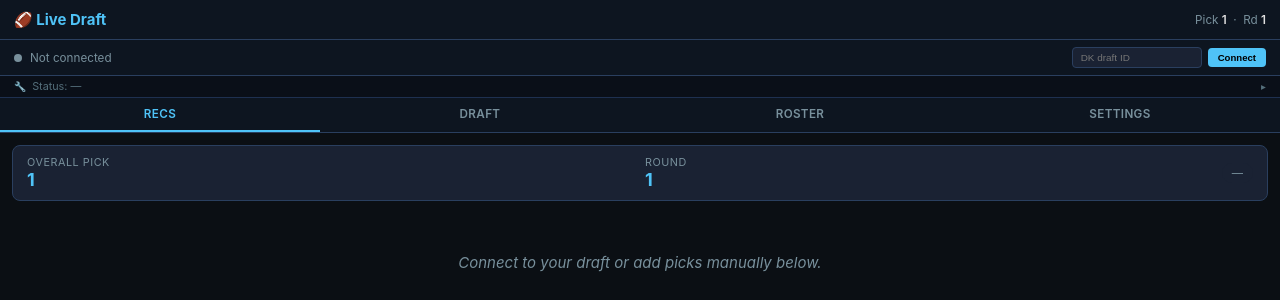
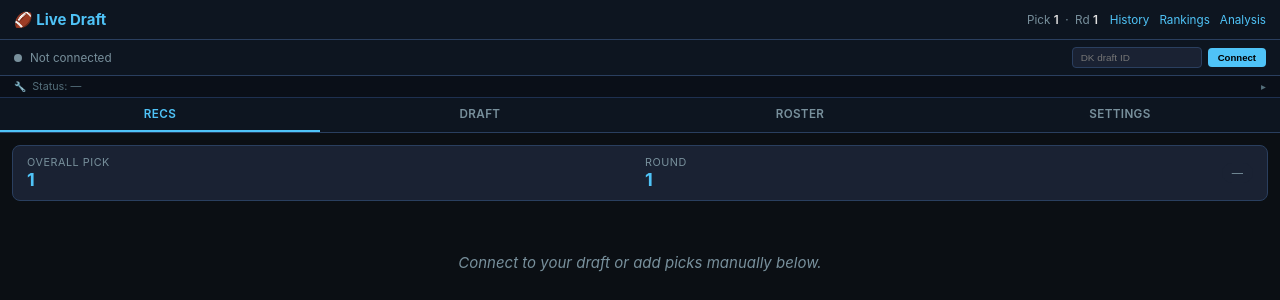
Before and after one commit to jvonderhoff/best-ball-draft-assistant, a Flask app: page /recommend in a window 1280 px wide. Shown: the top 300 px of the page. Run offline with Flask 3, Linux system fonts and the light colour scheme; parts of the project's set-up code (start-up, migrations or seed data) failed here and were passed over.

Commit message:
Add nav links (History, Rankings, Analysis) to Live Draft header
Co-Authored-By: Claude Sonnet 4.6 <noreply@anthropic.com>

```diff
--- a/best-ball-draft/templates/recommend.html
+++ b/best-ball-draft/templates/recommend.html
@@ -259,8 +259,15 @@
 
 <div class="hdr">
   <div class="hdr-title">🏈 Live Draft</div>
-  <div class="hdr-meta">
-    Pick <span id="hdrPick">—</span> &nbsp;·&nbsp; Rd <span id="hdrRound">—</span>
+  <div style="display:flex;align-items:center;gap:12px;">
+    <div class="hdr-meta">
+      Pick <span id="hdrPick">—</span> &nbsp;·&nbsp; Rd <span id="hdrRound">—</span>
+    </div>
+    <div style="font-size:0.78em;display:flex;gap:10px;">
+      <a href="/history" style="color:#4fc3f7;text-decoration:none;">History</a>
+      <a href="/rankings" style="color:#4fc3f7;text-decoration:none;">Rankings</a>
+      <a href="/analysis" style="color:#4fc3f7;text-decoration:none;">Analysis</a>
+    </div>
   </div>
 </div>
 
```
